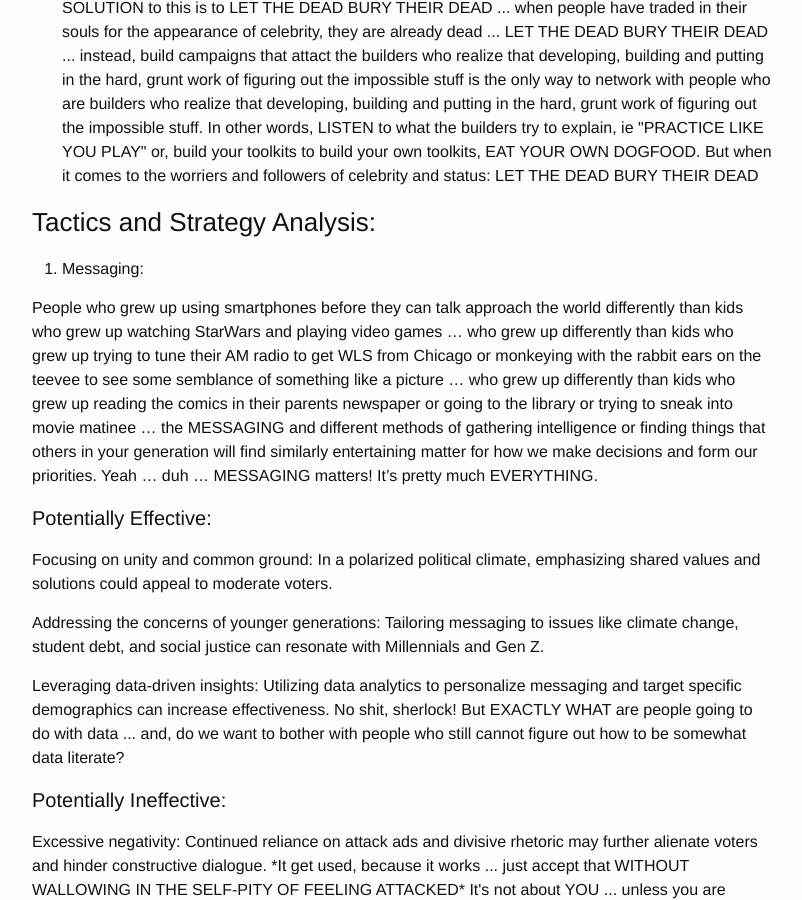
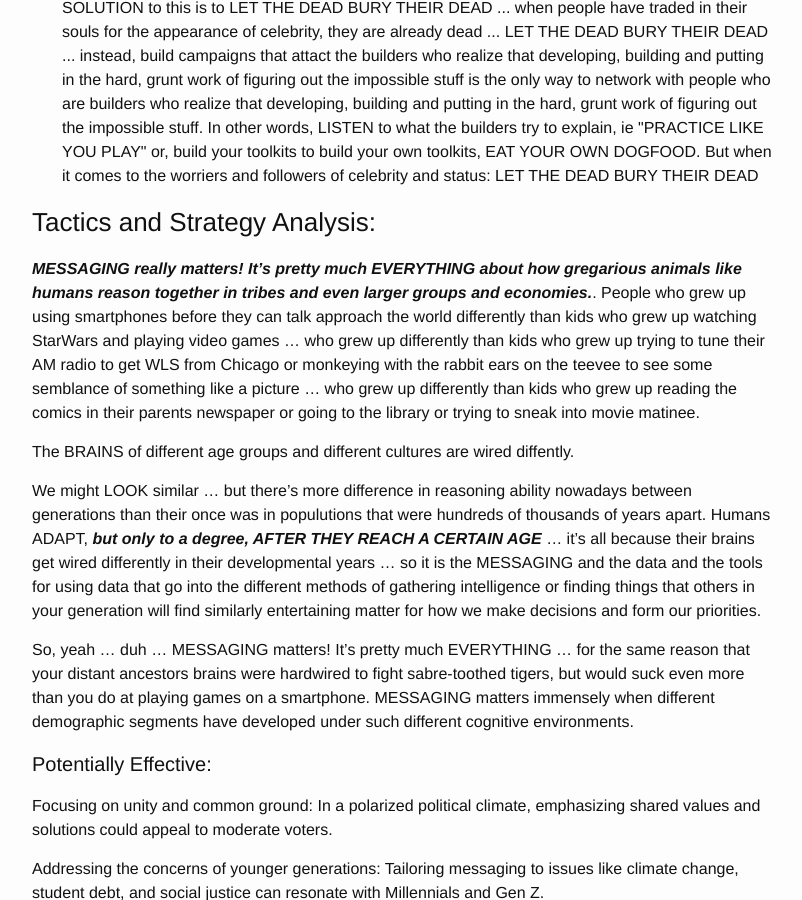
Before and after one commit to RockRapids/SHOP, a Jekyll site: the page built from _posts/2023-12-17-2024-Post-Mortem.MD, in a window 1280 px wide and 900 px high, scrolled down 2199 px. Shown: the whole window, without its empty margins (238-1040 px from the left). Built offline with Jekyll 4.4.1, drawn with Linux system fonts in a browser that asks for light colours.

Commit message:
Update messaging analysis in post-mortem document

```diff
--- a/_posts/2023-12-17-2024-Post-Mortem.MD
+++ b/_posts/2023-12-17-2024-Post-Mortem.MD
@@ -29,9 +29,13 @@ We might want to imagine that we can still change things for 2024 ... NAH! There
 
 ### Tactics and Strategy Analysis:
 
-1. Messaging:
+***MESSAGING really matters! It's pretty much EVERYTHING about how gregarious animals like humans reason together in tribes and even larger groups and economies.***. People who grew up using smartphones before they can talk approach the world differently than kids who grew up watching StarWars and playing video games ... who grew up differently than kids who grew up trying to tune their AM radio to get WLS from Chicago or monkeying with the rabbit ears on the teevee to see some semblance of something like a picture ... who grew up differently than kids who grew up reading the comics in their parents newspaper or going to the library or trying to sneak into movie matinee.
 
-People who grew up using smartphones before they can talk approach the world differently than kids who grew up watching StarWars and playing video games ... who grew up differently than kids who grew up trying to tune their AM radio to get WLS from Chicago or monkeying with the rabbit ears on the teevee to see some semblance of something like a picture ... who grew up differently than kids who grew up reading the comics in their parents newspaper or going to the library or trying to sneak into movie matinee ... the MESSAGING and different methods of gathering intelligence or finding things that others in your generation will find similarly entertaining matter for how we make decisions and form our priorities. Yeah ... duh ... MESSAGING matters! It's pretty much EVERYTHING.
+The BRAINS of different age groups and different cultures are wired diffently.
+
+We might LOOK similar ... but there's more difference in reasoning ability nowadays between generations than their once was in populutions that were hundreds of thousands of years apart.  Humans ADAPT, ***but only to a degree, AFTER THEY REACH A CERTAIN AGE*** ... it's all because their brains get wired differently in their developmental years ... so it is the MESSAGING and the data and the tools for using data that go into the different methods of gathering intelligence or finding things that others in your generation will find similarly entertaining matter for how we make decisions and form our priorities.
+
+So, yeah ... duh ... MESSAGING matters! It's pretty much EVERYTHING ... for the same reason that your distant ancestors brains were hardwired to fight sabre-toothed tigers, but would suck even more than you do at playing games on a smartphone.  MESSAGING matters immensely when different demographic segments have developed under such different cognitive environments.
 
 #### Potentially Effective:
 
```
